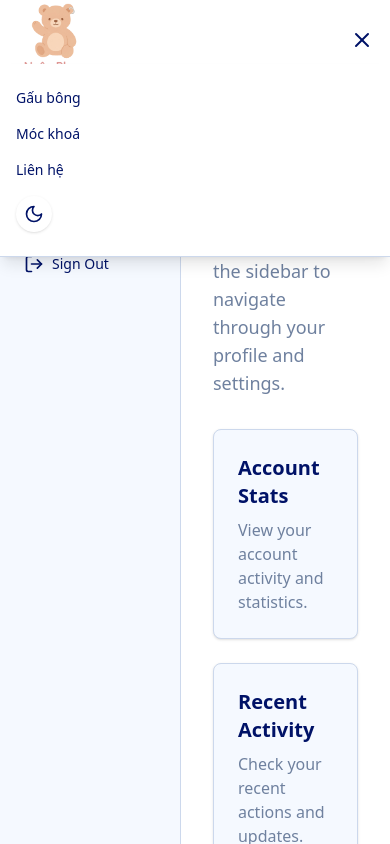
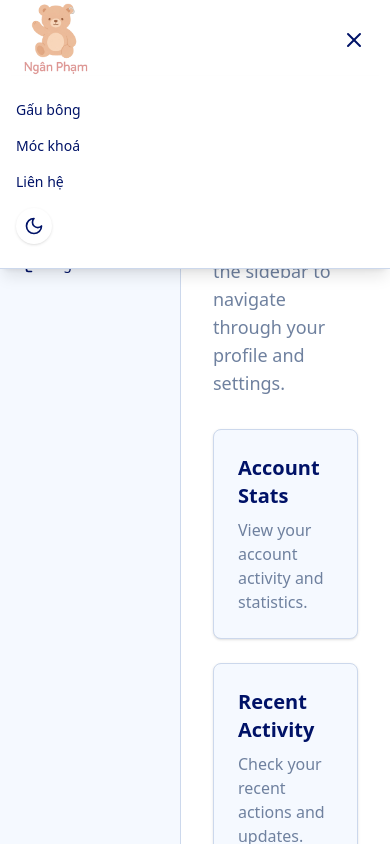
Before and after one commit to PhucNghi176/E-COMMERCE-TEDDYBEAR-SHOP, a Next.js app: page /dashboard in a window 390 px wide. Both pictures are taken after a click on the button 362 px from the left and 40 px from the top of the page. Shown: the top 844 px of the page. Built offline with nearby package versions, Linux system fonts and the light colour scheme.

Commit message:
Enhance Navbar component with improved mobile menu animations and styling, including button hover effects and transition adjustments for menu items.

```diff
--- a/src/components/Navbar.tsx
+++ b/src/components/Navbar.tsx
@@ -48,22 +48,34 @@ export default function MainNavbar() {
 
         <button
           type="button"
-          className="md:hidden text-[var(--foreground)] hover:text-[var(--primary)] transition-colors duration-200"
+          className="md:hidden p-2 rounded-md text-[var(--foreground)] hover:text-[var(--primary)] hover:bg-[var(--accent)] transition-all duration-300 ease-in-out transform hover:scale-105 active:scale-95"
           onClick={handleToggle}
         >
-          {mobileMenuOpen ? (
-            <X className="h-6 w-6" />
-          ) : (
-            <Menu className="h-6 w-6" />
-          )}
+          <div className="relative w-6 h-6">
+            <Menu
+              className={`h-6 w-6 absolute transition-all duration-300 ease-in-out ${
+                mobileMenuOpen ? 'opacity-0 rotate-90 scale-75' : 'opacity-100 rotate-0 scale-100'
+              }`}
+            />
+            <X
+              className={`h-6 w-6 absolute transition-all duration-300 ease-in-out ${
+                mobileMenuOpen ? 'opacity-100 rotate-0 scale-100' : 'opacity-0 -rotate-90 scale-75'
+              }`}
+            />
+          </div>
         </button>
 
-        {mobileMenuOpen && (
-          <div className="fixed inset-x-0 top-16 z-50 bg-[var(--background)] border-b border-[var(--border)] shadow-lg md:hidden animate-in slide-in-from-top duration-300 max-w-full">
-            <div className="container py-6 flex flex-col space-y-4 px-4 sm:px-6 max-w-full">
+        <div className={`fixed inset-x-0 top-19 z-50 bg-[var(--background)] border-b border-[var(--border)] shadow-lg md:hidden overflow-hidden transition-all duration-500 ease-in-out max-w-full ${
+          mobileMenuOpen
+            ? 'max-h-screen opacity-100 transform translate-y-0'
+            : 'max-h-0 opacity-0 transform -translate-y-4'
+        }`}>
+          <div className={`container py-6 flex flex-col space-y-4 px-4 sm:px-6 max-w-full transition-all duration-300 ease-in-out delay-100 ${
+            mobileMenuOpen ? 'opacity-100 transform translate-y-0' : 'opacity-0 transform translate-y-2'
+          }`}>
             <Link
               href="/posts"
-                className="text-sm font-medium text-[var(--foreground)] hover:text-[var(--primary)] transition-colors duration-200"
+              className="text-sm font-medium text-[var(--foreground)] hover:text-[var(--primary)] transition-all duration-200 hover:translate-x-2"
               onClick={handleToggle}
             >
               Gấu bông
@@ -71,14 +83,14 @@ export default function MainNavbar() {
 
             <Link
               href="/dashboard"
-                className="text-sm font-medium text-[var(--foreground)] hover:text-[var(--primary)] transition-colors duration-200"
+              className="text-sm font-medium text-[var(--foreground)] hover:text-[var(--primary)] transition-all duration-200 hover:translate-x-2"
               onClick={handleToggle}
             >
               Móc khoá
             </Link>
             <Link
               href="/dashboard"
-                className="text-sm font-medium text-[var(--foreground)] hover:text-[var(--primary)] transition-colors duration-200"
+              className="text-sm font-medium text-[var(--foreground)] hover:text-[var(--primary)] transition-all duration-200 hover:translate-x-2"
               onClick={handleToggle}
             >
               Liên hệ
@@ -89,7 +101,6 @@ export default function MainNavbar() {
             </div>
           </div>
         </div>
-        )}
       </div>
     </header>
   );
```
Lines whose indentation alone changed are shown as unchanged.
